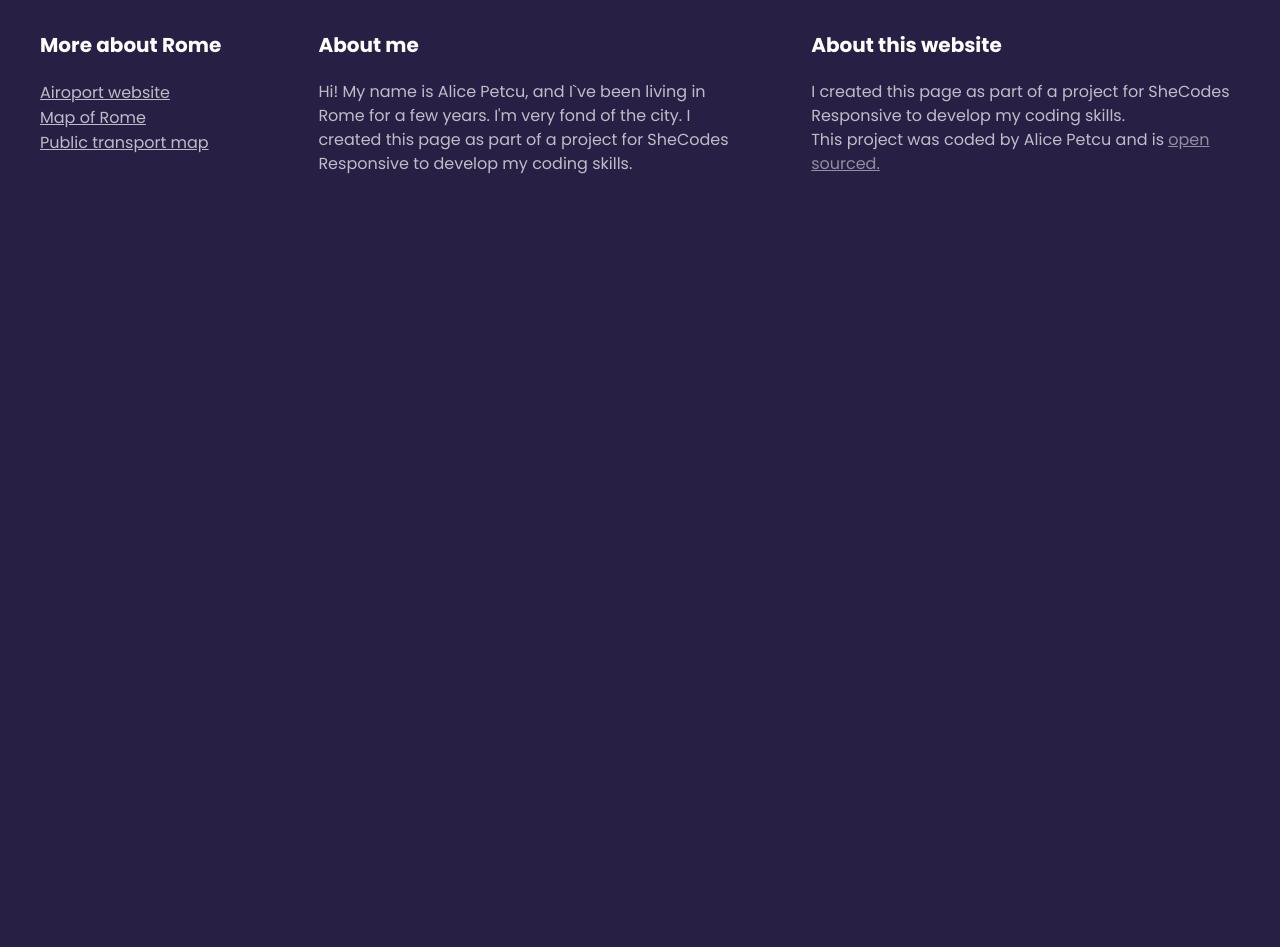
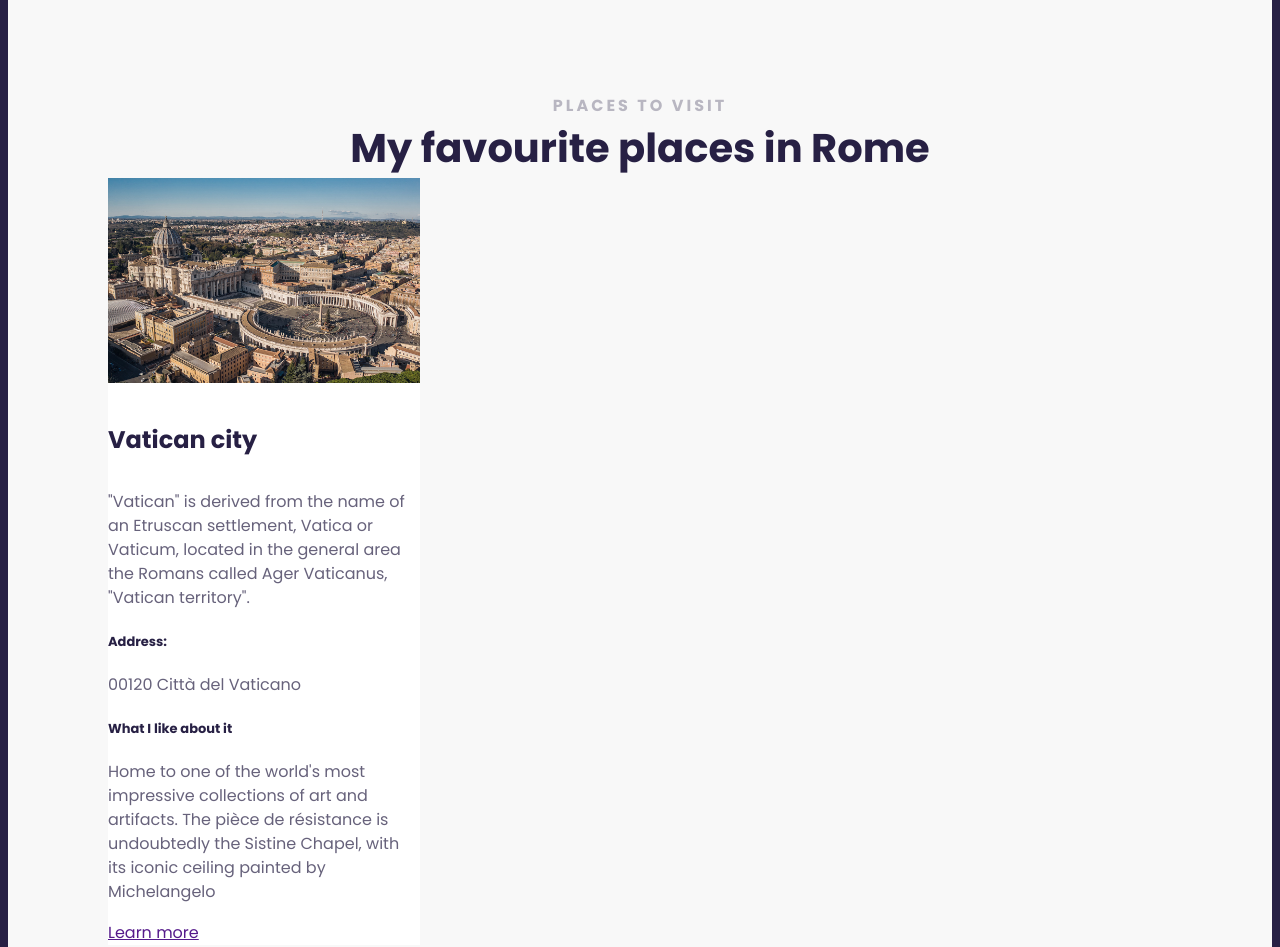
Before and after one commit to Alice131419/Travel-blog-to-Rome, a plain HTML site: page index.html in a window 1280 px wide. Shown: the part 1447-2394 px from the top of the page. Before the commit the page ends 1747 px from the top, so only its background shows below. Drawn offline with Linux system fonts and the light colour scheme.

Commit message:
added first card

```diff
--- a/index.html
+++ b/index.html
@@ -33,6 +33,24 @@
         <h3>Rome, the city of seven hills</h3>
         <p>The original city of Romulus was built upon Palatine Hill (Latin: Mons Palatinus). The other hills are the Capitoline, Quirinal, Viminal, Esquiline, Caelian, and Aventine (known respectively in Latin as the Mons Capitolinus, Mons Quirinalis, Mons Viminalis, Mons Esquilinus, Mons Caelius, and Mons Aventinus).</p>
         <p>In modern Rome, five of the seven hills—the Aventine, Caelian, Esquiline, Quirinal, and Viminal Hills—are now the sites of monuments, buildings, and parks. The Capitoline Hill is the location of Rome's city hall, and the Palatine Hill is part of the main archaeological area.The Gianicolo is the second highest hill in Rome (about 90m/295ft) after nearby Monte Mario. This made it an ideal defensive point for all of the occupants of the Eternal City, dating back to the first settlers in this area, including the Phoenicians, Veii and Etruscans.</p>
+        </div>
+    </section>
+    <section class="secondary">
+        <h2 class="text-center">PLACES TO VISIT</h2>
+        <h3 class="text-center">My favourite places in Rome</h3>
+        <div class="grid grid-3-columns-bis">
+            <div class="card">
+                <img src="images/vatican-city.png" alt="" class="img-responsive"/>
+                <h4>
+                    Vatican city
+                </h4>
+                <p>"Vatican" is derived from the name of an Etruscan settlement, Vatica or Vaticum, located in the general area the Romans called Ager Vaticanus, "Vatican territory".</p>
+                <h5>Address:</h5>
+                <p>00120 Città del Vaticano</p>
+                <h5>What I like about it</h5>
+                <p>Home to one of the world's most impressive collections of art and artifacts. The pièce de résistance is undoubtedly the Sistine Chapel, with its iconic ceiling painted by Michelangelo</p>
+                <a href="" class="btn">Learn more</a>
+            </div>
         </div>
     </section>
       </main>
--- a/src/styles.css
+++ b/src/styles.css
@@ -20,11 +20,23 @@ body {
 .grid-3-columns {
   grid-template-columns: 1fr 2fr 2fr;
 }
+.grid-3-columns-bis {
+  grid-template-columns: 1fr 1fr 1fr;
+}
+.card {
+  background: white;
+}
 
 section {
-  max-width: 1200px;
+  max-width: 100%;
   margin: 0 auto;
-  padding: 100px 0;
+  padding: 100px;
+}
+section.secondary {
+  background: #f8f8f8;
+}
+.text-center {
+  text-align: center;
 }
 
 header {
@@ -87,6 +99,18 @@ main h3 {
   line-height: 1.5;
   color: #272044;
   margin: 0;
+}
+main h4 {
+  font-weight: 700;
+  font-size: 24px;
+  line-height: 1.5;
+  color: #272044;
+}
+main h5 {
+  font-weight: 700;
+  font-size: 13px;
+  line-height: 1.5;
+  color: #272044;
 }
 main p {
   font-style: normal;
```
Also changed, not shown: images/piazza-venezia.png (added), images/roscili-cafe.png (added), images/vatican-city.png (added).
